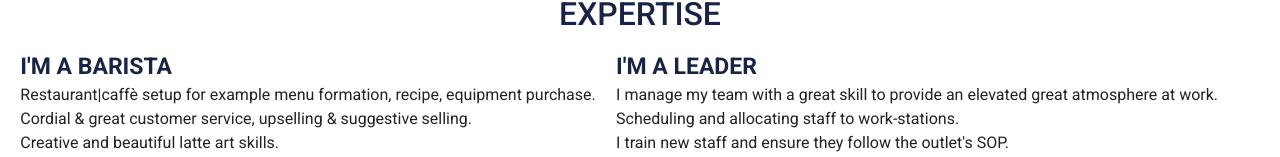
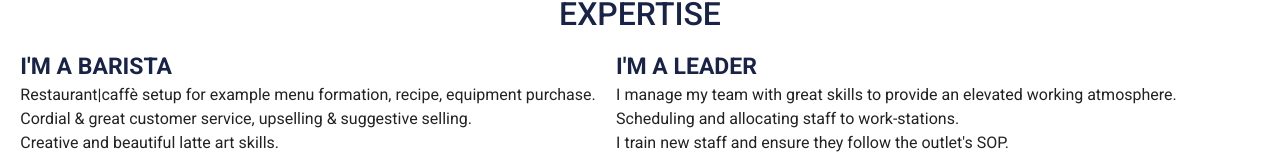
Before and after one commit to BrianKayy/hkbarista, a React (Create React App) app: page / in a window 1280 px wide. Shown: the part 639-796 px from the top of the page. Built offline with nearby package versions, Linux system fonts and the light colour scheme.

Commit message:
ew changes in contacts

```diff
--- a/src/contacts.js
+++ b/src/contacts.js
@@ -8,7 +8,7 @@ const contacts = () => {
       <form class="form">
         <div class="form-group">
           <label for="name">Enter your name</label>
-          <input type="text" id="email" name="name" required=""/>
+          <input type="text" id="name" name="name" required=""/>
         </div>
         <div class="form-group">
           <label for="email">Company Email</label>
--- a/src/home.js
+++ b/src/home.js
@@ -41,7 +41,7 @@ const Home  = () => {
           </div>
           <div className="no2">
             <h3>I'M A LEADER</h3>
-            <p>I manage my team with a great skill to provide an elevated great atmosphere at work.</p>
+            <p>I manage my team with  great skills to provide an elevated working atmosphere.</p>
             <p>Scheduling and allocating staff to work-stations. </p>
             <p>I train new staff and ensure they follow the outlet's SOP.</p>
             <p>Planning for the outlet and ensuring continous supply of food and beverages to customers.</p>
```
